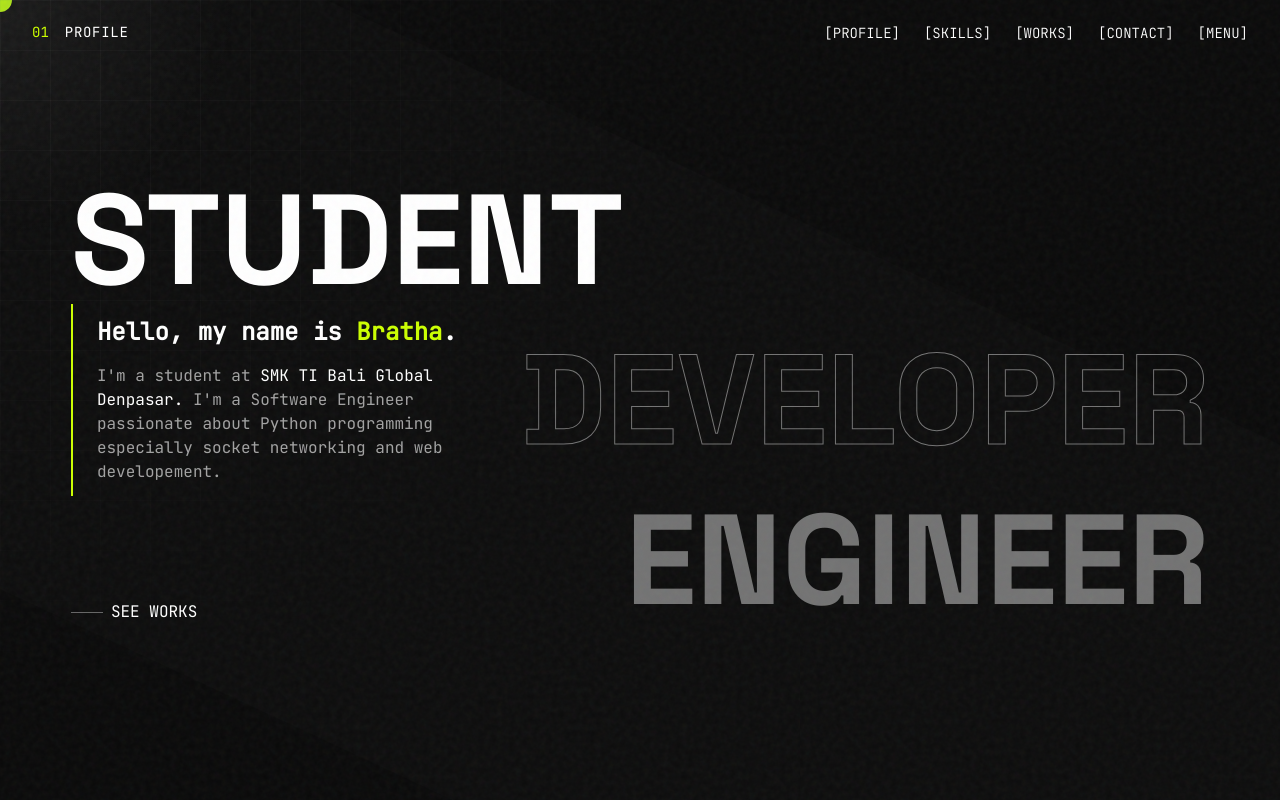
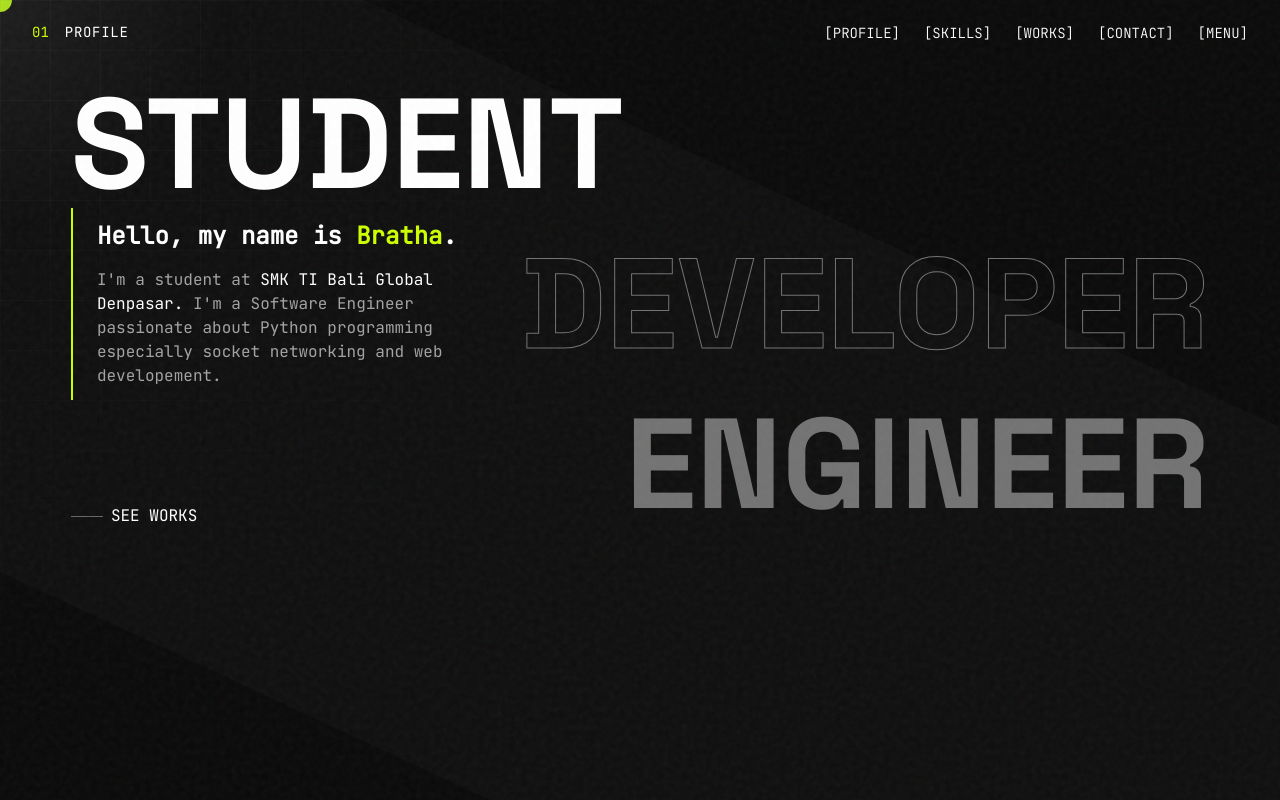
Before and after one commit to floydous/portfolio, a website: page index.html in a window 1280 px wide. Shown: the top 800 px of the page. Drawn offline with nearby package versions, Linux system fonts and the light colour scheme.

Commit message:
section bg fix

```diff
--- a/index.html
+++ b/index.html
@@ -103,10 +103,11 @@
 				</ul>
 			</nav>
 
-			<section id="profile" class="flex justify-center w-full min-h-screen phone:min-h-0 relative">
-				<div class="tilted-bg absolute -z-10 h-[42rem] w-[200rem] bg-[rgba(38,38,38,0.1)] -top-[75%] origin-top-left rotate-[25deg]"></div>
+			<section id="profile" class="flex justify-center w-full min-h-screen phone:min-h-0">
+				<div class="relative flex flex-col justify-center w-min h-max text-white pt-20">
+					<div
+						class="tilted-bg absolute -z-10 w-[160rem] h-[42rem] phone:h-[22rem] bg-[rgba(38,38,38,0.2)] -top-[16rem] phone:-top-[10rem] -left-[16rem] origin-top-left rotate-[25deg]"></div>
 
-				<div class="flex flex-col justify-center w-min text-white phone:pt-16">
 					<span
 						class="hoverable font-sans text-[clamp(4rem,10vw,12rem)] font-bold h-min w-max leading-none"
 						data-aos="fade-right"
@@ -115,9 +116,9 @@
 					>
 
 					<div class="flex gap-4 phone:flex-col">
-						<div class="flex flex-col justify-center introduction-container border-l-2 border-neon pl-6 phone:max-w-[16rem]">
+						<div class="flex flex-col justify-center introduction-container border-l-2 border-neon pl-6 phone:max-w-[24rem]">
 							<span class="font-bold text-2xl text-nowrap">Hello, my name is <span class="text-neon">Bratha</span>.</span>
-							<p class="mt-4 text-[#cacacaca] text-[clamp(0.5rem,1.5vw,1rem)]">
+							<p class="mt-4 text-[#cacacaca] text-[clamp(0.8rem,1.5vw,1rem)]">
 								I'm a student at <span class="text-white">SMK TI Bali Global Denpasar.</span>
 								I'm a Software Engineer passionate about Python programming especially socket networking and web developement.
 							</p>
```
